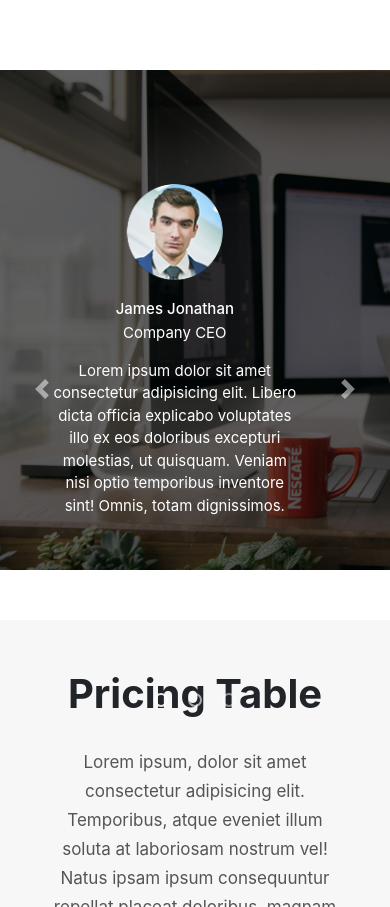
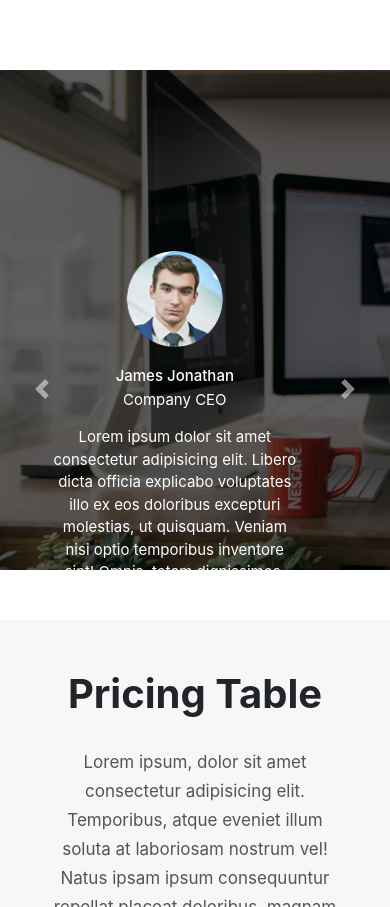
Before and after one commit to mohamedsafwat89/EliteCorp-template, a plain HTML site: page index.html in a window 390 px wide. Shown: the part 7965-8872 px from the top of the page. Drawn offline with Linux system fonts and the light colour scheme.

Commit message:
carousel

```diff
--- a/css/main.css
+++ b/css/main.css
@@ -364,9 +364,10 @@ secondColor : #ec1c23
 }
 @media (max-width: 576px){
 
-.testimonial .carousel-caption {
-  top: 35%;
-  margin-top: -129px;
+.testimonial .carousel-item {
+  top: 50%;
+  /*top: 35%;
+  margin-top: -129px;*/
 }
 }
   /* @media (max-width: 768px){
@@ -425,7 +426,7 @@ secondColor : #ec1c23
 }
 @media (max-width: 576px){
   .testimonial .carousel-indicators{
-    margin: 0;
+    display: none;
   }
 }
 .testimonial .carousel-indicators li{
```
